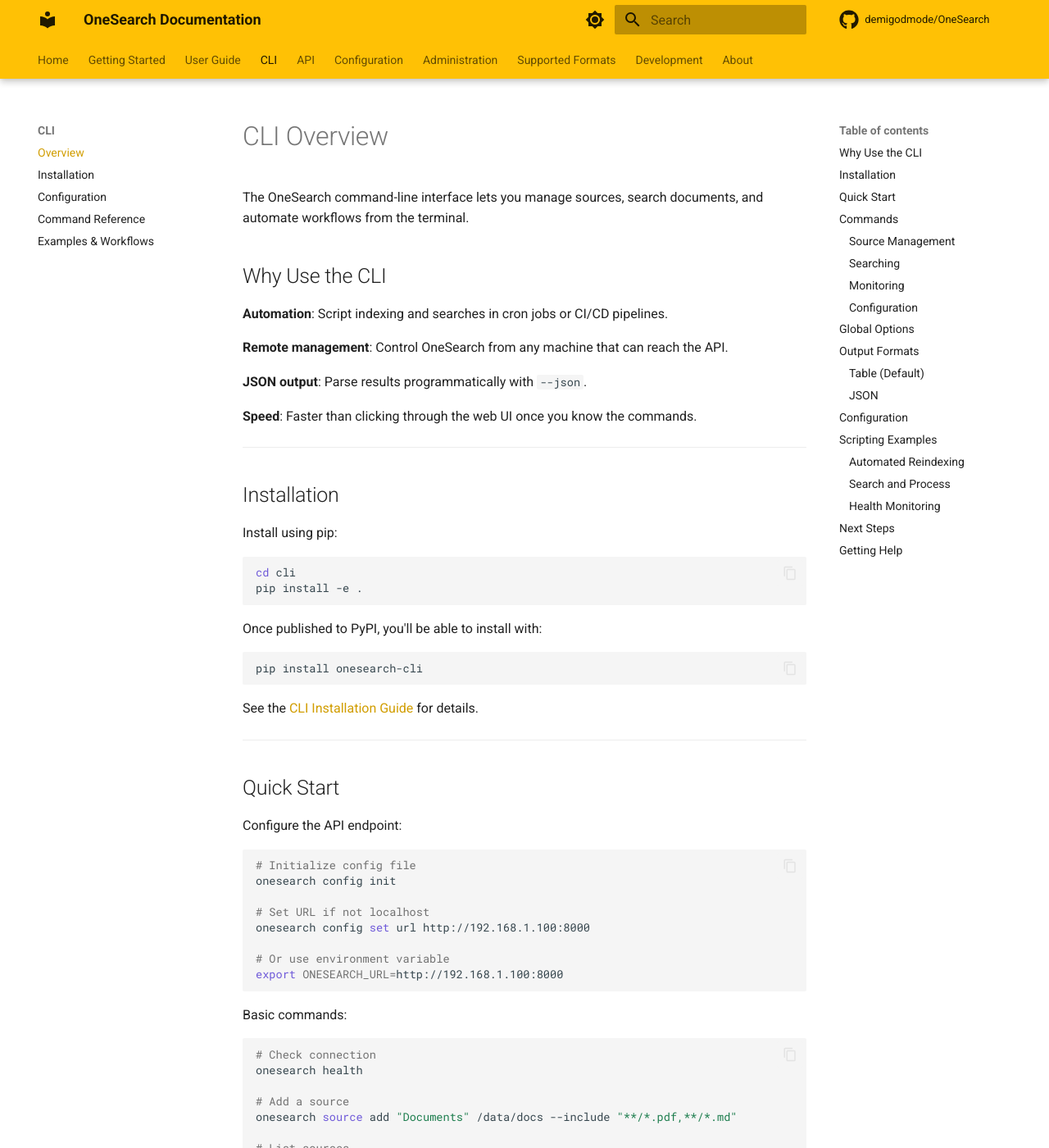
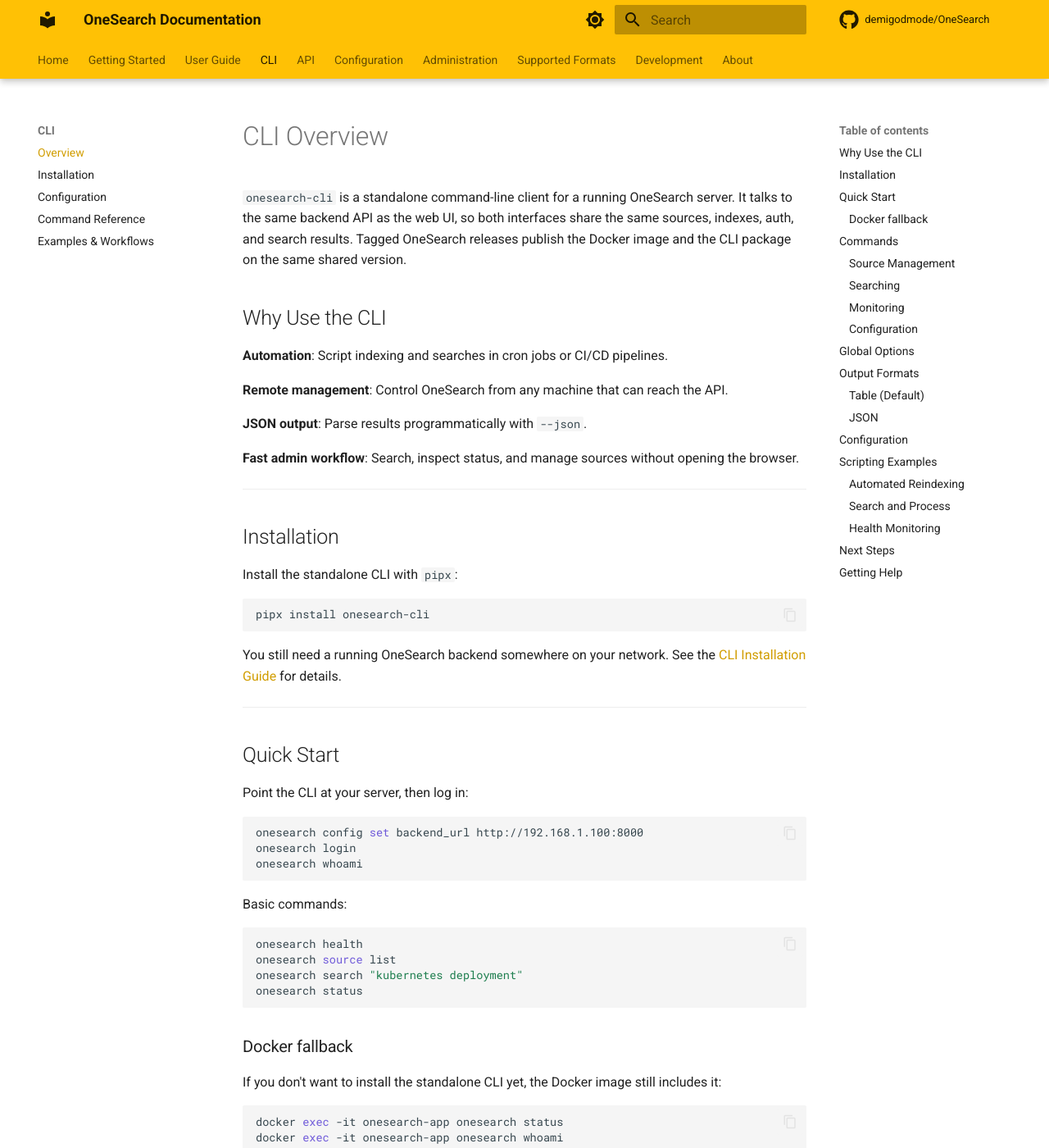
Before and after one commit to demigodmode/OneSearch, an MkDocs documentation site: the page built from docs/cli/index.md, in a window 1280 px wide and 1400 px high. Shown: the whole window at 82% size. Built offline with MkDocs 1.6.1 and Material for MkDocs 9.7.7, drawn with Linux system fonts in a browser that asks for light colours; comment, search, counter and statistics services are not loaded; the version menu is left out; some of the changed text lies outside the part shown.

Commit message:
Update CLI install and release docs

````diff
--- a/docs/cli/index.md
+++ b/docs/cli/index.md
@@ -1,6 +1,6 @@
 # CLI Overview
 
-The OneSearch command-line interface lets you manage sources, search documents, and automate workflows from the terminal.
+`onesearch-cli` is a standalone command-line client for a running OneSearch server. It talks to the same backend API as the web UI, so both interfaces share the same sources, indexes, auth, and search results. Tagged OneSearch releases publish the Docker image and the CLI package on the same shared version.
 
 ## Why Use the CLI
 
@@ -10,65 +10,51 @@
 
 **JSON output**: Parse results programmatically with `--json`.
 
-**Speed**: Faster than clicking through the web UI once you know the commands.
+**Fast admin workflow**: Search, inspect status, and manage sources without opening the browser.
 
 ---
 
 ## Installation
 
-Install using pip:
+Install the standalone CLI with `pipx`:
 
 ```bash
-cd cli
-pip install -e .
+pipx install onesearch-cli
 ```
 
-Once published to PyPI, you'll be able to install with:
-
-```bash
-pip install onesearch-cli
-```
-
-See the [CLI Installation Guide](installation.md) for details.
+You still need a running OneSearch backend somewhere on your network. See the [CLI Installation Guide](installation.md) for details.
 
 ---
 
 ## Quick Start
 
-Configure the API endpoint:
+Point the CLI at your server, then log in:
 
 ```bash
-# Initialize config file
-onesearch config init
-
-# Set URL if not localhost
-onesearch config set url http://192.168.1.100:8000
-
-# Or use environment variable
-export ONESEARCH_URL=http://192.168.1.100:8000
+onesearch config set backend_url http://192.168.1.100:8000
+onesearch login
+onesearch whoami
 ```
 
 Basic commands:
 
 ```bash
-# Check connection
 onesearch health
-
-# Add a source
-onesearch source add "Documents" /data/docs --include "**/*.pdf,**/*.md"
-
-# List sources
 onesearch source list
-
-# Trigger indexing
-onesearch source reindex documents
-
-# Search
 onesearch search "kubernetes deployment"
-
-# Check status
 onesearch status
 ```
+
+### Docker fallback
+
+If you don't want to install the standalone CLI yet, the Docker image still includes it:
+
+```bash
+docker exec -it onesearch-app onesearch status
+docker exec -it onesearch-app onesearch whoami
+```
+
+That works fine for debugging, but the standalone CLI is the preferred path.
 
 ---
 
@@ -135,13 +121,13 @@
 onesearch config show
 
 # Get specific value
-onesearch config get url
+onesearch config get backend_url
 
 # Set value
-onesearch config set url http://localhost:8000
+onesearch config set backend_url http://localhost:8000
 
-# Initialize config file
-onesearch config init
+# Show config path
+onesearch config path
 ```
 
 ---
@@ -203,19 +189,18 @@
 
 The CLI stores config in a platform-specific location:
 
-- **Linux/macOS**: `~/.config/onesearch/config.json`
-- **Windows**: `%APPDATA%\onesearch\config.json`
+- **Linux/macOS**: `~/.config/onesearch/config.yml`
+- **Windows**: `%APPDATA%\onesearch\config.yml`
 
 Example config:
 
-```json
-{
-  "url": "http://localhost:8000",
-  "timeout": 30
-}
+```yaml
+backend_url: http://localhost:8000
+auth:
+  token: null
 ```
 
-You can override with the `ONESEARCH_URL` environment variable.
+You can override with `ONESEARCH_URL` and `ONESEARCH_TOKEN`.
 
 See the [Configuration Guide](configuration.md) for details.
 
````
Also changed, not shown: README.md (+1 -1 lines), docs/cli/configuration.md (+36 -8 lines), docs/cli/examples.md (+24 -5 lines), docs/cli/installation.md (+22 -7 lines).
